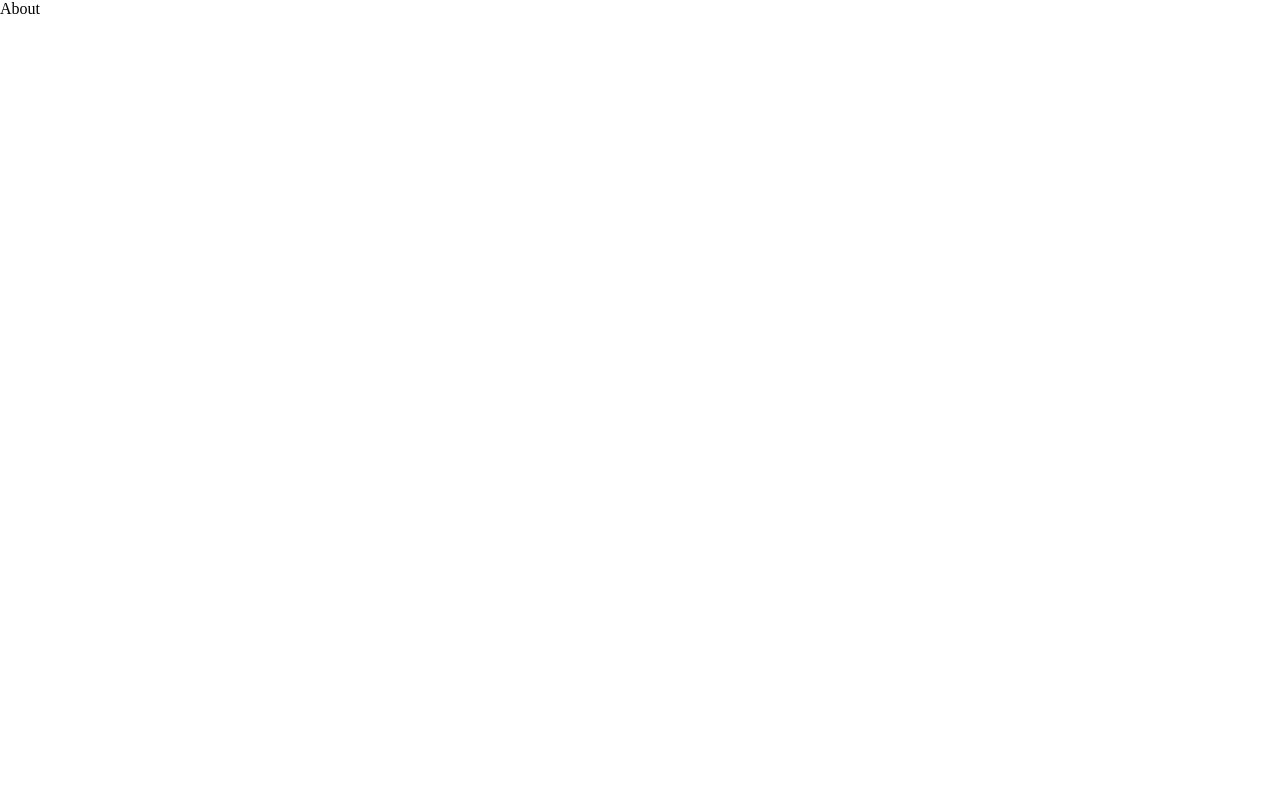
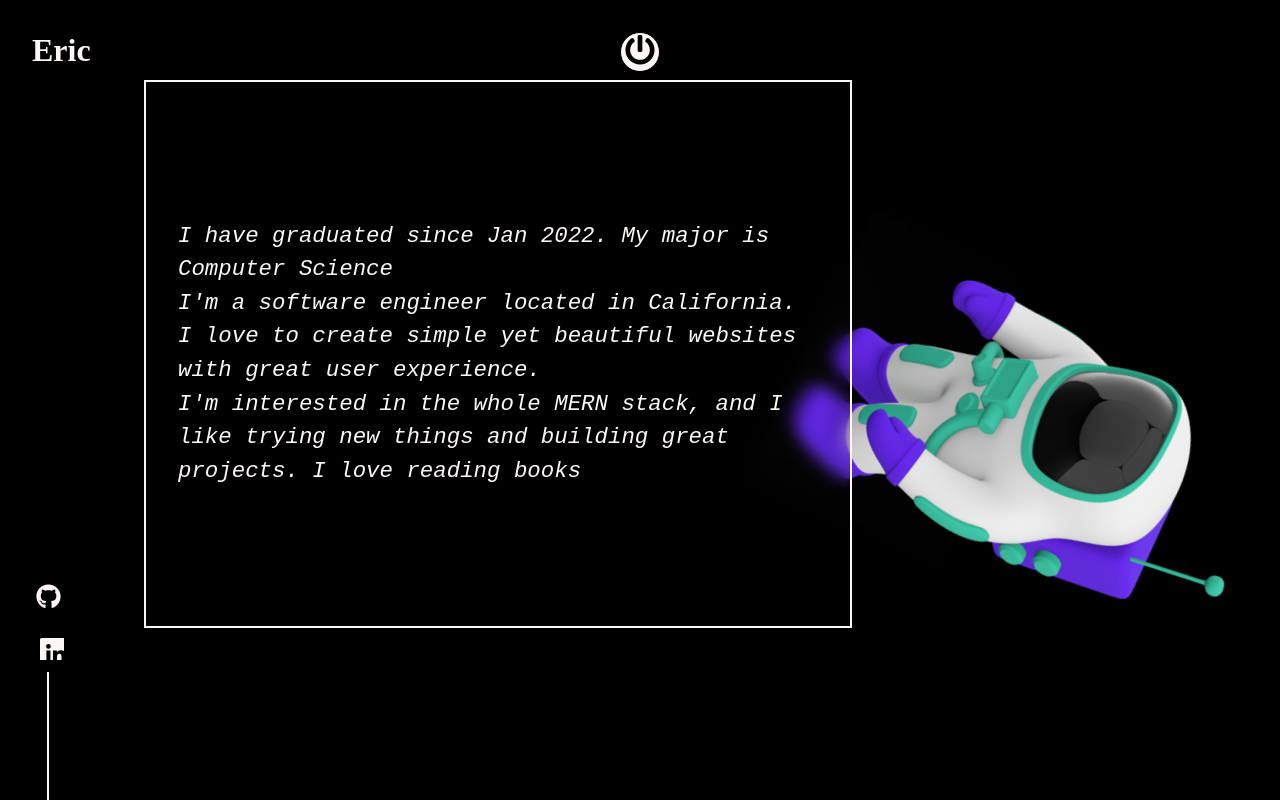
Before and after one commit to ngotuan1994/Portfolio, a React (Create React App) app: page /about in a window 1280 px wide. Built offline with nearby package versions, Linux system fonts and the light colour scheme.

Commit message:
Added About component

```diff
--- a/package.json
+++ b/package.json
@@ -14,7 +14,6 @@
     "react-scripts": "5.0.1",
     "react-tsparticles": "^2.0.6",
     "styled-components": "^5.3.5",
-    "tsparticles": "^2.0.6",
     "web-vitals": "^2.1.4"
   },
   "scripts": {
@@ -40,5 +39,8 @@
       "last 1 firefox version",
       "last 1 safari version"
     ]
+  },
+  "devDependencies": {
+    "tsparticles": "^2.0.6"
   }
 }
--- a/src/components/About.js
+++ b/src/components/About.js
@@ -1,8 +1,113 @@
 import React from 'react'
+import styled from 'styled-components'
+import { ThemeProvider } from 'styled-components'
+import { LightTheme, DarkTheme } from './Themes'
+import { Design  } from './AllSvgs';
+import LogoComponent from '../subComponents/LogoComponent';
+import SocialMediaIcon from '../subComponents/SocialMediaIcon';
+import PowerButton from '../subComponents/PowerButton';
+import ParticleComponent from '../subComponents/ParticleComponent';
+import spaceman from "../assets/images/spaceman.png"
+import { keyframes } from 'styled-components'
 
-function About() {
+const Box = styled.div`
+background: ${props => props.theme.body} ;
+width: 100vw;
+height: 100vh;
+position: relative;
+overflow: hidden;
+`
+
+const Main = styled.div`
+  border: 2px solid ${props => props.theme.text};
+  color: ${props => props.theme.text};
+
+  padding: 2rem;
+  width: 50vw;
+  height: 60vh;
+
+  line-height: 1.5;
+  font-family: 'Ubuntu Mono', monospace;
+  display: flex ;
+  flex-direction: column ;
+  justify-content: center;
+  align-items:center ;
+  font-size: calc(0.6rem + 1vw);
+  font-style: italic;
+  backdrop-filter: blur(8px);
+  z-index: 0;
+  position: absolute;
+  left: calc(5rem + 5vw);
+  top: 5rem;
+
+`
+
+const Title = styled.h2`
+  display: flex;
+  justify-content: center ;
+  align-items: center ;
+  font-size: calc(1em + 1vw);
+
+`
+
+const Description = styled.div`
+  color: ${props => props.theme.text};
+  font-size: calc(0.6em + 1vw);
+  padding: 0.5rem 0;
+`
+const rotate = keyframes`
+0%{
+  transform: rotate(0);
+}
+25%{
+  transform: rotate(10deg) translateX(-60vw);
+
+}
+50%{
+  transform: rotate(90deg) translateX(10vw);
+
+}
+100%{
+  transform: rotate(360deg) ;
+}
+
+`
+const SpaceMan = styled.div`
+  position: absolute;
+  top: 10%;
+  right: 5% ;
+  width: 20vw;
+  animation: ${rotate} infinite 10s linear;
+
+
+
+`
+
+function About(click) {
   return (
-    <div>About</div>
+    <ThemeProvider theme={DarkTheme}>
+      <Box>
+        <LogoComponent theme='dark'></LogoComponent>
+        <SocialMediaIcon theme='dark'></SocialMediaIcon>
+        <PowerButton></PowerButton>
+        <ParticleComponent theme='dark' />
+        <SpaceMan>
+          <img src={spaceman} alt="Spaceman Picture" />
+        </SpaceMan>
+        <Main>
+          I have graduated since Jan 2022. My major is Computer Science
+          <br></br>
+          I'm a software  engineer located in California. I love to create simple yet beautiful websites with great user experience.
+          <br></br>
+          I'm interested in the whole MERN stack, and I like trying new things and building great projects. I love reading books
+          <br></br>
+
+        </Main>
+      </Box>
+
+
+
+    </ThemeProvider>
   )
 }
 
--- a/src/components/Main.js
+++ b/src/components/Main.js
@@ -9,7 +9,7 @@ import { keyframes } from 'styled-components'
 import { useState } from 'react'
 import Intro from './Intro'
 import { motion } from 'framer-motion'
-import Particles from 'react-tsparticles'
+import ParticleComponent from '../subComponents/ParticleComponent';
 
 
 
@@ -136,7 +136,7 @@ function Main() {
   return (
 
     <MainContainer>
-
+      <ParticleComponent theme='light' />
       <Container>
         <PowerButton></PowerButton>
         <LogoComponent theme={click ? 'dark' : 'light' }></LogoComponent>
--- a/src/config/particlesjs-config-light.json
+++ b/src/config/particlesjs-config-light.json
@@ -1,8 +1,5 @@
 {
-  "fullScreen": {
-    "enable" : true,
-    "zIndex" : 5
-  },
+
   "particles": {
     "number": {
       "value": 80,
--- a/src/config/particlesjs-config.json
+++ b/src/config/particlesjs-config.json
@@ -1,8 +1,5 @@
 {
-  "fullScreen": {
-    "enable" : true,
-    "zIndex" :0
-  },
+
   "particles": {
     "number": {
       "value": 100,
--- a/src/subComponents/ParticleComponent.js
+++ b/src/subComponents/ParticleComponent.js
@@ -3,6 +3,7 @@ import styled from 'styled-components'
 import configDark from "../config/particlesjs-config.json"
 import configLight from "../config/particlesjs-config-light.json"
 import Particles from 'react-tsparticles'
+import { loadFull } from "tsparticles";
 
 const Box = styled.div`
   position: absolute;
@@ -15,10 +16,22 @@ const Box = styled.div`
 
 
 function ParticleComponent(props) {
+const particlesInit = async (main) => {
+    console.log(main);
 
+    // you can initialize the tsParticles instance (main) here, adding custom shapes or presets
+    // this loads the tsparticles package bundle, it's the easiest method for getting everything ready
+    // starting from v2 you can add only the features you need reducing the bundle size
+    await loadFull(main);
+  };
+
+  const particlesLoaded = (container) => {
+    console.log(container);
+  };
   return (
     <Box>
-      <Particles id="tsparticles"  params={props.theme === "light" ? configLight : configDark} />
+      <Particles id="tsparticles" init={particlesInit}
+      loaded={particlesLoaded} params={props.theme === "light" ? configLight : configDark} />
     </Box>
   )
 }
```
Also changed, not shown: 1 other file (tests, documents, lock files or other folders).
